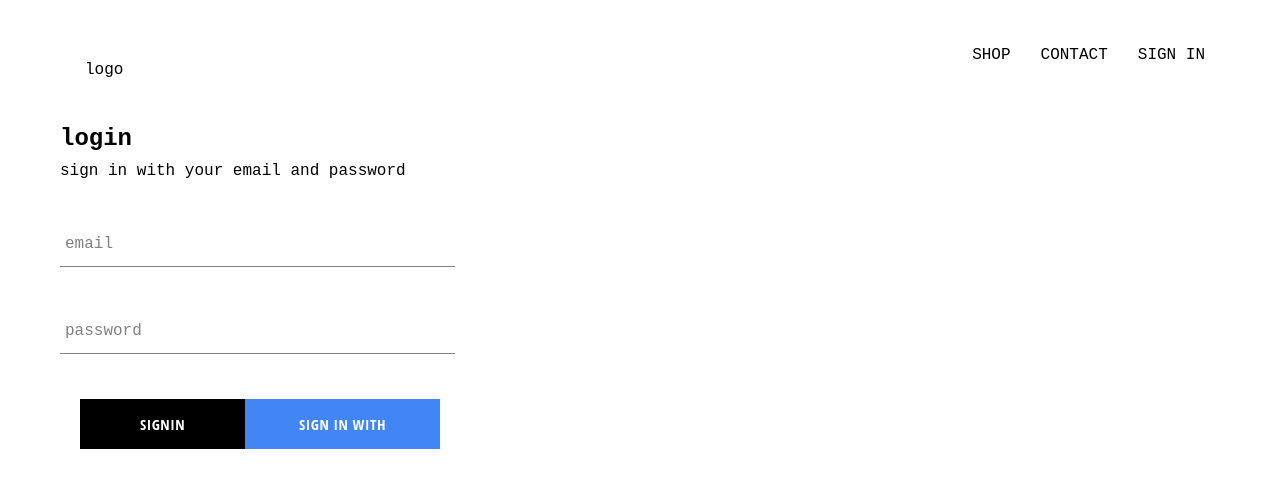
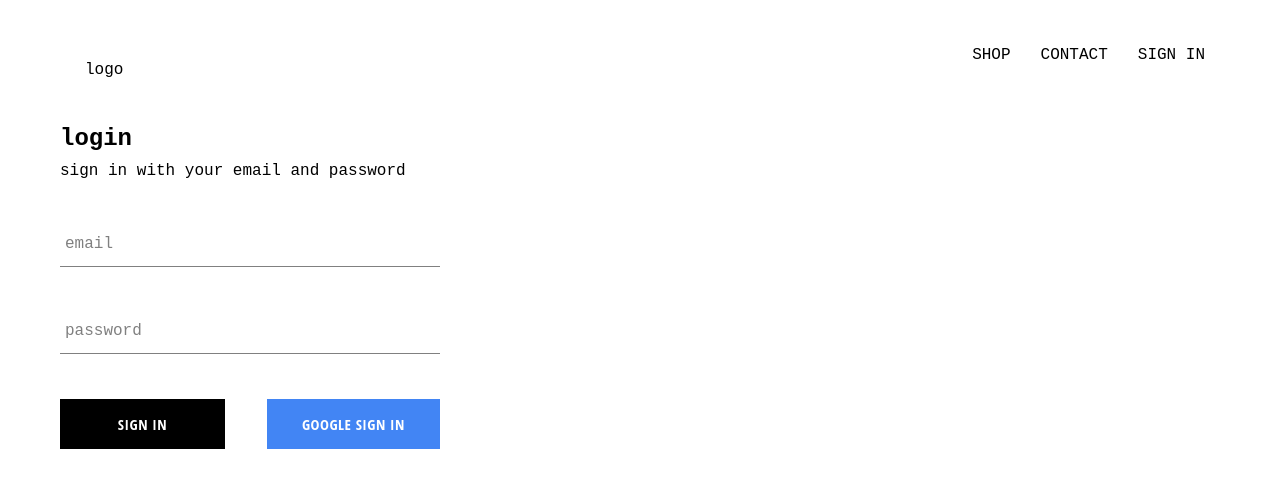
Before and after one commit to adeola-ak/dod-clothing, a React (Create React App) app: page /user in a window 1280 px wide. Shown: the top 488 px of the page. Built offline with nearby package versions, Linux system fonts and the light colour scheme; no server answers; a web font is replaced by a local one.

Commit message:
began integrating firestore to add users to db on sign in

```diff
--- a/package.json
+++ b/package.json
@@ -6,6 +6,7 @@
     "@testing-library/jest-dom": "^5.11.8",
     "@testing-library/react": "^11.2.3",
     "@testing-library/user-event": "^12.6.0",
+    "dotenv": "^8.2.0",
     "firebase": "^8.2.2",
     "node-sass": "^4.14.1",
     "react": "^17.0.1",
--- a/src/App.css
+++ b/src/App.css
@@ -9,3 +9,7 @@ a {
 	text-decoration: dashed;
 	color: black;
 }
+
+* {
+	box-sizing: border-box;
+}
--- a/src/App.js
+++ b/src/App.js
@@ -5,14 +5,22 @@ import HomePage from "./pages/homepage/HomePage";
 import ShopPage from "./pages/shoppage/ShopPage";
 import Header from "./components/header/Header";
 import SignInUp from "./pages/sign-in-up/sign-in-up";
-import { auth } from "./firebase/firebase-utils";
+import { auth, createUserProfileDocument } from "./firebase/firebase-utils";
 
 function App() {
 	const [currentUser, setCurrentUser] = useState(null);
 
 	useEffect(() => {
-		const unsubscribe = auth.onAuthStateChanged((user) => {
-			setCurrentUser(user);
+		const unsubscribe = auth.onAuthStateChanged(async (userAuth) => {
+			if (userAuth) {
+				const userRef = await createUserProfileDocument(userAuth);
+
+				// userRef.onSnapshot(snapshot => {
+
+				// })
+			}
+			// setCurrentUser(user);
+			createUserProfileDocument(user);
 			console.log(user);
 		});
 
--- a/src/components/signin/SignIn.js
+++ b/src/components/signin/SignIn.js
@@ -46,10 +46,9 @@ const SignIn = () => {
 					required
 				/>
 				<div className="buttons">
-					<Button type="submit">SignIn</Button>
-
+					<Button type="submit">Sign In</Button>
 					<Button onClick={signInWithGoogle} googleSignIn>
-						Sign In With Google
+						Google Sign In
 					</Button>
 				</div>
 			</form>
--- a/src/components/signin/SignIn.scss
+++ b/src/components/signin/SignIn.scss
@@ -10,6 +10,5 @@
 	.buttons {
 		display: flex;
 		justify-content: space-between;
-		padding-left: 20px;
 	}
 }
--- a/src/firebase/firebase-utils.js
+++ b/src/firebase/firebase-utils.js
@@ -12,6 +12,32 @@ const config = {
 	measurementId: "G-D45CEVH46S",
 };
 
+export const createUserProfileDocument = async (userAuth, additionalData) => {
+	if (!userAuth) return;
+
+	const userRef = firestore.doc(`users/${userAuth.uid}`);
+
+	const snapShot = await userRef.get();
+	console.log(snapShot);
+
+	if (!snapShot.exists) {
+		const { displayName, email } = userAuth;
+		const createdAt = new Date();
+
+		try {
+			await userRef.set({
+				displayName,
+				email,
+				createdAt,
+				...additionalData,
+			});
+		} catch (error) {
+			console.log("error creating user", error.message);
+		}
+	}
+	return userRef;
+};
+
 firebase.initializeApp(config);
 
 export const auth = firebase.auth();
```
Also changed, not shown: 2 other files (tests, documents, lock files or other folders).
